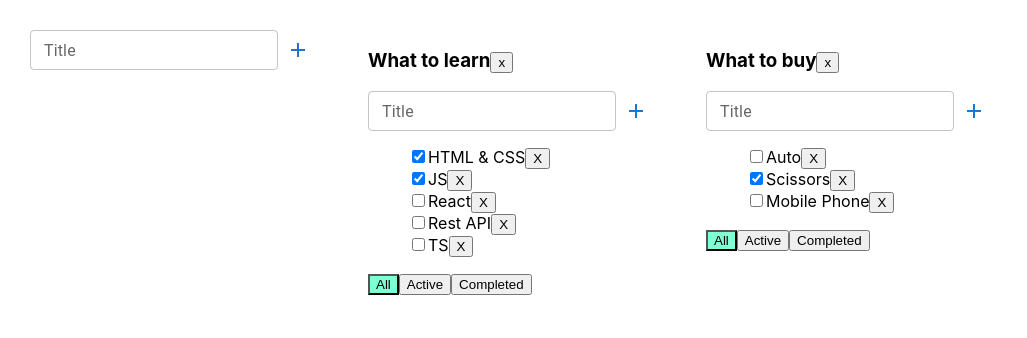
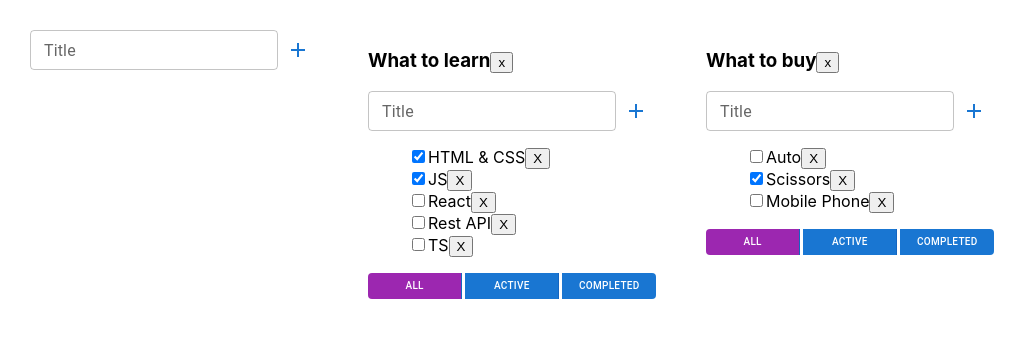
Before and after one commit to Vladislav-Nickolaevich/to-do-list, a React (Create React App) app: page / in a window 1280 px wide. Shown: the top 338 px of the page, without its empty margins (0-1027 px from the left). Built offline with nearby package versions, Linux system fonts and the light colour scheme.

Commit message:
Changed the buttons

```diff
--- a/src/TodoList.tsx
+++ b/src/TodoList.tsx
@@ -2,6 +2,7 @@ import React, {ChangeEvent, KeyboardEvent, useState} from 'react';
 import {FilterValuesType, TaskType} from "./App";
 import {Input} from "./components/Input";
 import {EditableSpan} from "./components/EditableSpan";
+import {Button, ButtonGroup} from "@mui/material";
 
 
 type TodoListPropsType = {
@@ -64,15 +65,28 @@ const TodoList = (props: TodoListPropsType) => {
                 {tasksListsItems}
             </ul>
             <div>
-                <button onClick={allClickHandler}
-                        className={filter === 'all' ? 'active' : ''}>All
-                </button>
-                <button onClick={activeClickHandler}
-                        className={filter === 'active' ? 'active' : ''}>Active
-                </button>
-                <button onClick={completedClickHandler}
-                        className={filter === 'completed' ? 'active' : ''}>Completed
-                </button>
+
+                <ButtonGroup
+                    disableElevation
+                    size='small'
+                    variant="contained"
+                    fullWidth>
+                    <Button
+                        sx={{mr: '3px', fontSize: '10px'}}
+                        color={props.filter === 'all' ? "secondary" : "primary"}
+                        onClick={allClickHandler}>All
+                    </Button>
+                    <Button
+                        sx={{mr: '3px', fontSize: '10px'}}
+                        color={props.filter === 'active' ? "secondary" : "primary"}
+                        onClick={activeClickHandler}>Active
+                    </Button>
+                    <Button
+                        sx={{fontSize: '10px'}}
+                        color={props.filter === 'completed' ? "secondary" : "primary"}
+                        onClick={completedClickHandler}>Completed
+                    </Button>
+                </ButtonGroup>
             </div>
         </div>
     );
```
